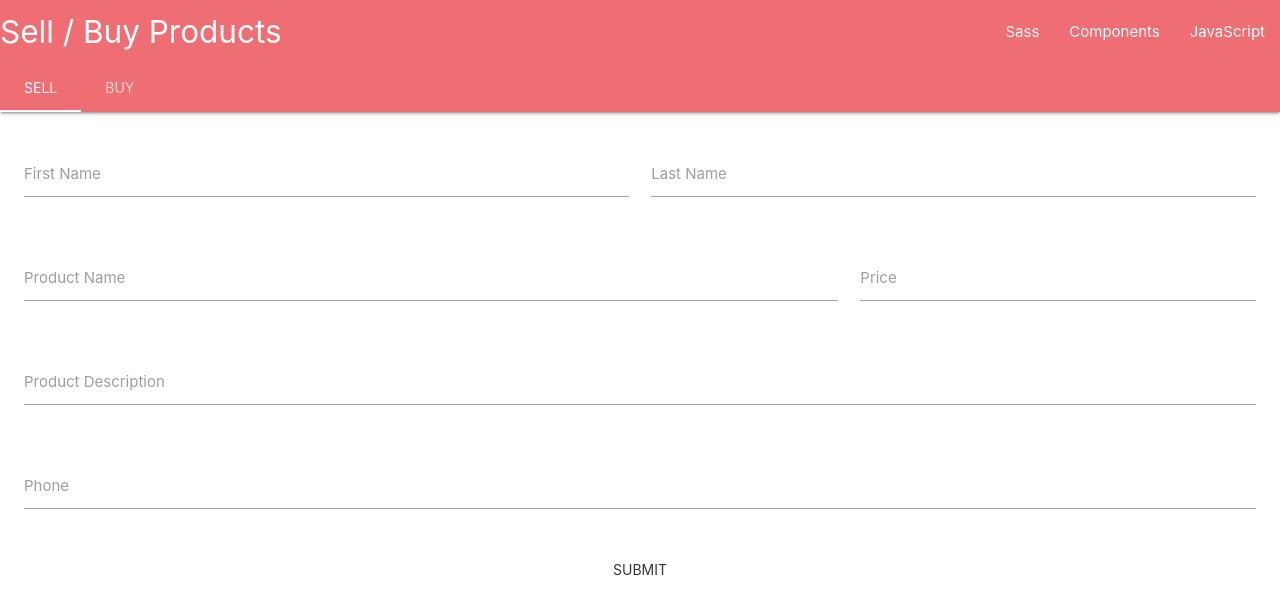
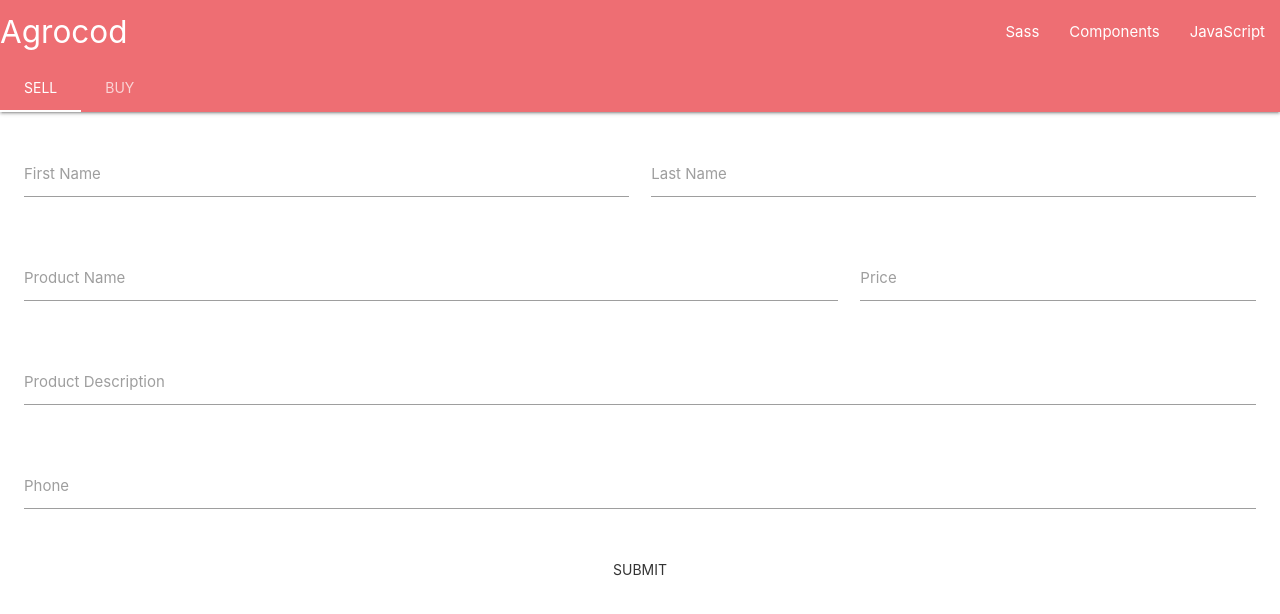
Before and after one commit to pyoganathan99/aeroherb, a plain HTML site: page index.html in a window 1280 px wide. Drawn offline with nearby package versions, Linux system fonts and the light colour scheme; no server answers.

Commit message:
Update index.html

```diff
--- a/index.html
+++ b/index.html
@@ -18,7 +18,7 @@
 <body>
     <nav class="nav-extended">
         <div class="nav-wrapper">
-            <a href="#" class="brand-logo">Sell / Buy Products</a>
+            <a href="#" class="brand-logo">Agrocod</a>
             <ul id="nav-mobile" class="right hide-on-med-and-down">
                 <li><a href="sass.html">Sass</a></li>
                 <li><a href="badges.html">Components</a></li>
```
